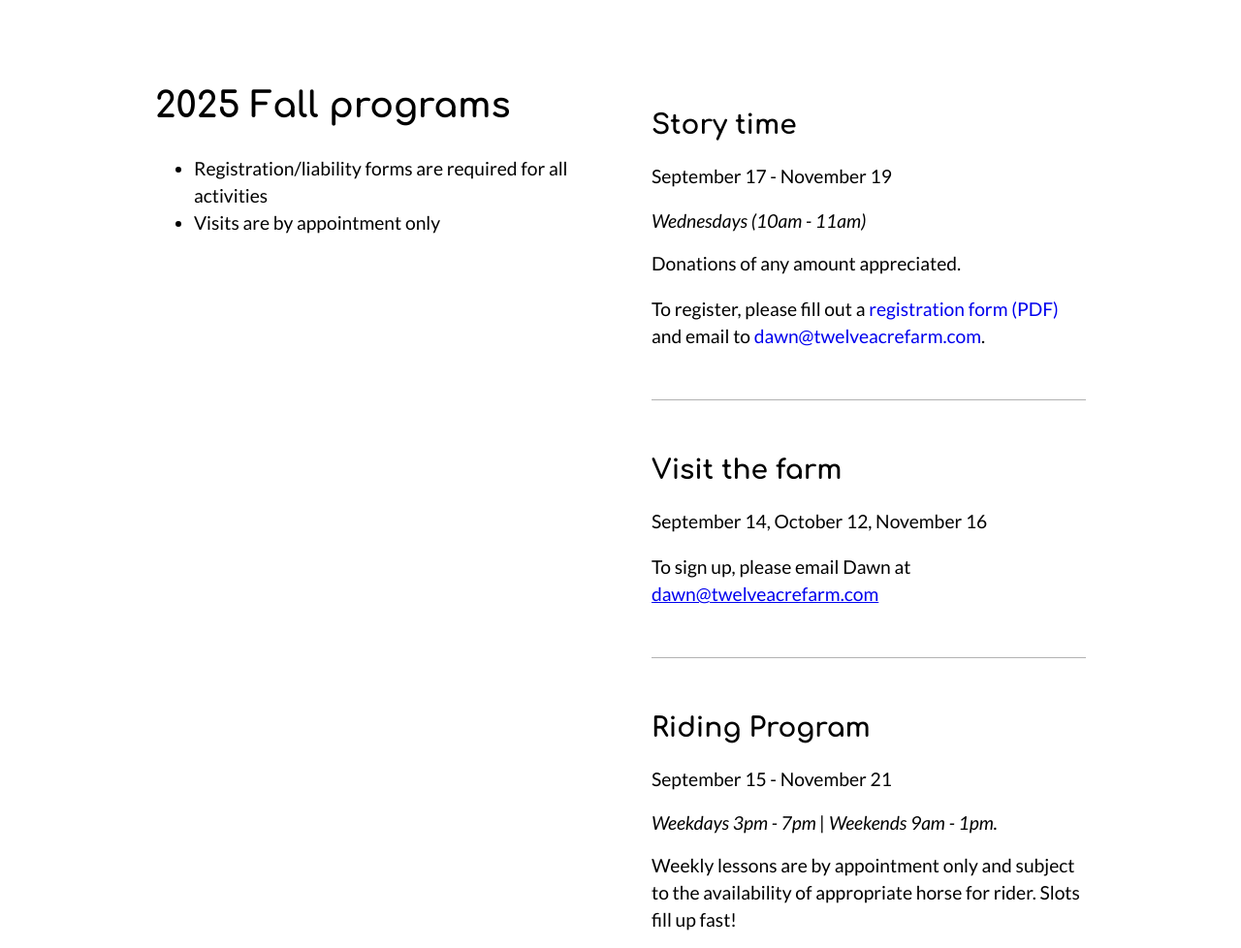
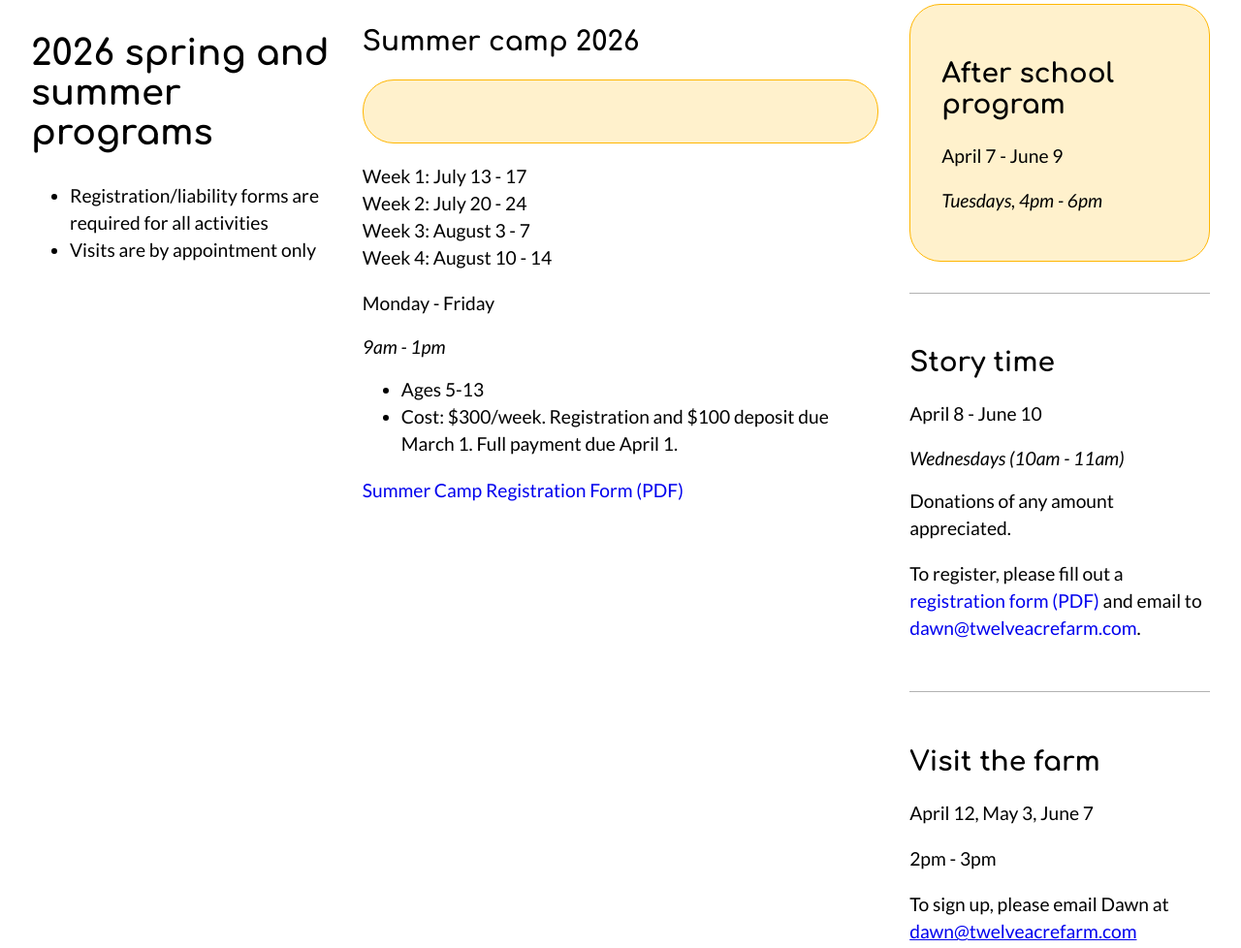
Before and after one commit to an-ik/Twelve-Acre-Farm, a website: page views/index.html in a window 1280 px wide. Shown: the part 719-1697 px from the top of the page at 97% size. Drawn offline with Linux system fonts and the light colour scheme; a web font is replaced by a local one.

Commit message:
Spring update

```diff
--- a/views/index.html
+++ b/views/index.html
@@ -57,7 +57,7 @@
               </ul>
        </nav>
        <main>
-          <div class="alert alert-info">Closed for the winter. Information about spring programs will be available in March.</div>
+          <!--<div class="alert alert-info">Closed for the winter. Information about spring programs will be available in March.</div>-->
 
           <section id="home">
                      <div class="jumbotron">
@@ -79,27 +79,46 @@
               </section>
               <section>
                      <div id="programs" class="program-container">
+
                             <div class="program-info-container">
-                                   <h1>2025 Fall programs</h1>
+                                   <h1>2026 spring and summer programs</h1>
                                    <ul class="body-1">
                                           <li>Registration/liability forms are required for all activities</li>
                                           <li>Visits are by appointment only</li>
                                    </ul>
                             </div>
+                                                               <div class="program-details-container">
+                                          <h2>Summer camp 2026</h2>
+                                          <div class="program-details-container em-container">
+                                          </div>
+                                          <p class="body-1">
+
+                                                            Week 1: July 13 - 17<br />
+                                                            Week 2: July 20 - 24<br />
+                                                            Week 3: August 3 - 7<br />
+                                                            Week 4: August 10 - 14
+
+                                          </p>
+                                          <p class="body-1">Monday - Friday</p>
+                                          <p class="caption">9am - 1pm</p>
+                                          <ul class="body-1">
+                                                 <li>Ages 5-13</li>
+                                                 <li>Cost: $300/week. Registration and $100 deposit due March 1. Full payment due April 1.</li>
+                                          </ul>
+                                          <a class="body-1" href="/docs/camp_registration_form.pdf" target="_blank">Summer Camp Registration Form (PDF)</a>
+
+                                   </div>
+
                             <div class="program-list-container">
-                                   <!--<div class="program-details-container em-container">
-                                          <h2>Open house!</h2>
-                                          <p class="body-1">April 19 & May 10</p>
-                                          <p class="caption">1pm - 3pm</p>
-                                          <p class="body-1">No cost. Donations appreciated.</p>
-                                          <p class="body-1">To sign up, please email Dawn at <a href="mailto:dawn@twelveacrefarm.com" class="body-1 mt-0" style="text-decoration: underline;">dawn@twelveacrefarm.com</a></p>
+                                   <div class="program-details-container em-container">
+                                          <h2>After school program</h2>
+                                          <p class="body-1">April 7 - June 9</p>
+                                          <p class="caption">Tuesdays, 4pm - 6pm</p>
                                    </div>
                                    <div class="divider"></div>
-                            -->
                                    <div class="program-details-container">
-                                          <!--<img src="/images/icon-program-story-time.svg">-->
-                                        <h2>Story time <!--<span class="caption">- Registration required</span>--></h2>
-                                        <p class="body-1">September 17 - November 19</p>
+                                        <h2>Story time</h2>
+                                        <p class="body-1">April 8 - June 10</p>
                                         <p class="caption">Wednesdays (10am - 11am)</p>
                                         <p class="body-1">Donations of any amount appreciated.</p>
                                         <p class="body-1">To register, please fill out a <a class="body-1" href="/docs/story_time_registration_form.pdf" target="_blank">registration form (PDF)</a> and email to <a href="mailto:dawn@twelveacrefarm.com">dawn@twelveacrefarm.com</a>.</p>
@@ -115,41 +134,20 @@
                                    </div>
                                    <div class="program-details-container">
                                           <h2>Visit the farm</h2>
-                                          <p class="body-1">September 14, October 12, November 16</p>
+                                          <p class="body-1">April 12, May 3, June 7</p>
+                                          <p class="body-1">2pm - 3pm</p>
                                           <p class="body-1">To sign up, please email Dawn at <a href="mailto:dawn@twelveacrefarm.com" class="body-1 mt-0" style="text-decoration: underline;">dawn@twelveacrefarm.com</a></p>
 
                                    </div>
                                    <div class="program-details-container">
                                           <h2>Riding Program</h2>
-                                          <p class="body-1">September 15 - November 21</p>
+                                          <p class="body-1">April 6 - June 12</p>
                                           <p class="caption">Weekdays 3pm - 7pm | Weekends 9am - 1pm.</p>
                                           <p class="body-1">Weekly lessons are by appointment only and subject to the availability of appropriate horse for rider. Slots fill up fast!</p>
                                           <ul class="body-1">
                                                  <li>Ages 4+</li>
                                                  <li>Cost: $60/hour (includes 20 minute groundwork)</li>
                                           </ul>
-                                   </div>
-                                   <div class="program-details-container">
-                                          <h2>Summer camp 2026</h2>
-                                          <div class="program-details-container em-container">
-                                                 <p class="body-1">Dates will be available in spring 2026.</p>
-                                          </div>
-                                          <!--<p class="body-1">
-
-                                                            Week 1: July 14 - 18<br />
-                                                            Week 2: July 21 - 25<br />
-                                                            Week 3: August 4 - 8<br />
-                                                            Week 4: August 11 - 15
-
-                                          </p>
-                                          <p class="body-1">Monday - Friday</p>
-                                          <p class="caption">9am - 1pm</p>
-                                          <ul class="body-1">
-                                                 <li>Ages 5-13</li>
-                                                 <li>Cost: $300/week. Registration and $100 deposit due March 1. Full payment due April 1.</li>
-                                          </ul>
-                                          <a class="body-1" href="/docs/camp_registration_form.pdf" target="_blank">Summer Camp Registration Form (PDF)</a>-->
-
                                    </div>
                                    <div class="program-details-container">
                                           <!--<img src="/images/icon-program-private-group-time.svg">-->
```
